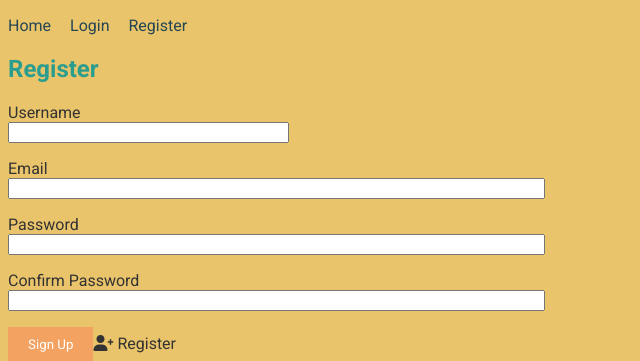
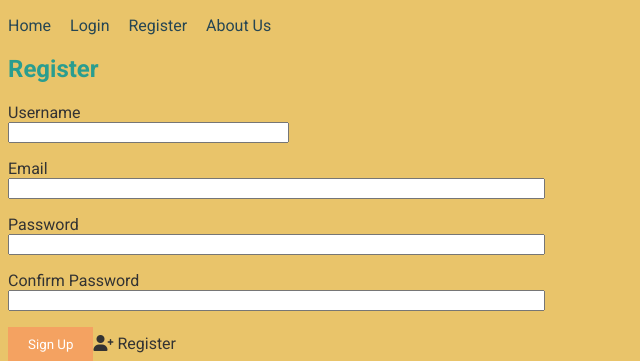
Before and after one commit to tkodimac/water_product_review, a Flask app: page /register in a window 1280 px wide. Shown: the top 361 px of the page, without its empty margins (0-640 px from the left). Run offline with Flask 2, Linux system fonts and the light colour scheme.

Commit message:
modify the about page

```diff
--- a/app/routes.py
+++ b/app/routes.py
@@ -150,3 +150,8 @@ def reviews():
     return render_template(
         'reviews.html', title='Your Reviews', reviews=reviews
     )
+
+@main.route("/about")
+def about():
+    """Render the About Us page."""
+    return render_template('about.html', title='About Us')
--- a/app/templates/layout.html
+++ b/app/templates/layout.html
@@ -25,9 +25,11 @@
                     <li><a href="{{ url_for('main.submit_review') }}">Submit Review</a></li>
                     <li><a href="{{ url_for('main.reviews') }}">Your Reviews</a></li>
                     <li><a href="{{ url_for('main.logout') }}">Logout</a></li>
+                    <li><a href="{{ url_for('main.about') }}">About Us</a></li>
                 {% else %}
                     <li><a href="{{ url_for('main.login') }}">Login</a></li>
                     <li><a href="{{ url_for('main.register') }}">Register</a></li>
+                    <li><a href="{{ url_for('main.about') }}">About Us</a></li>
                 {% endif %}
             </ul>
         </nav>
```
Also changed, not shown: app/templates/about.html (renamed from app/templates/about_us.html), config.py (deleted).
